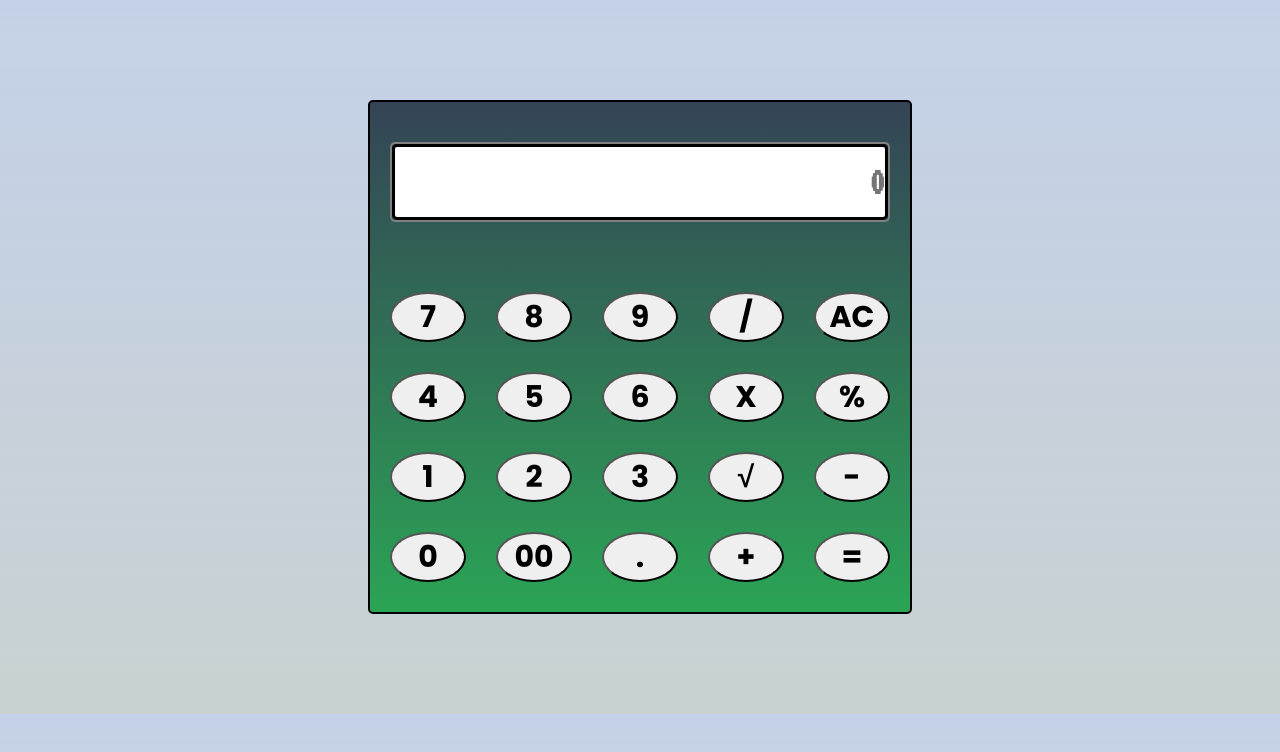
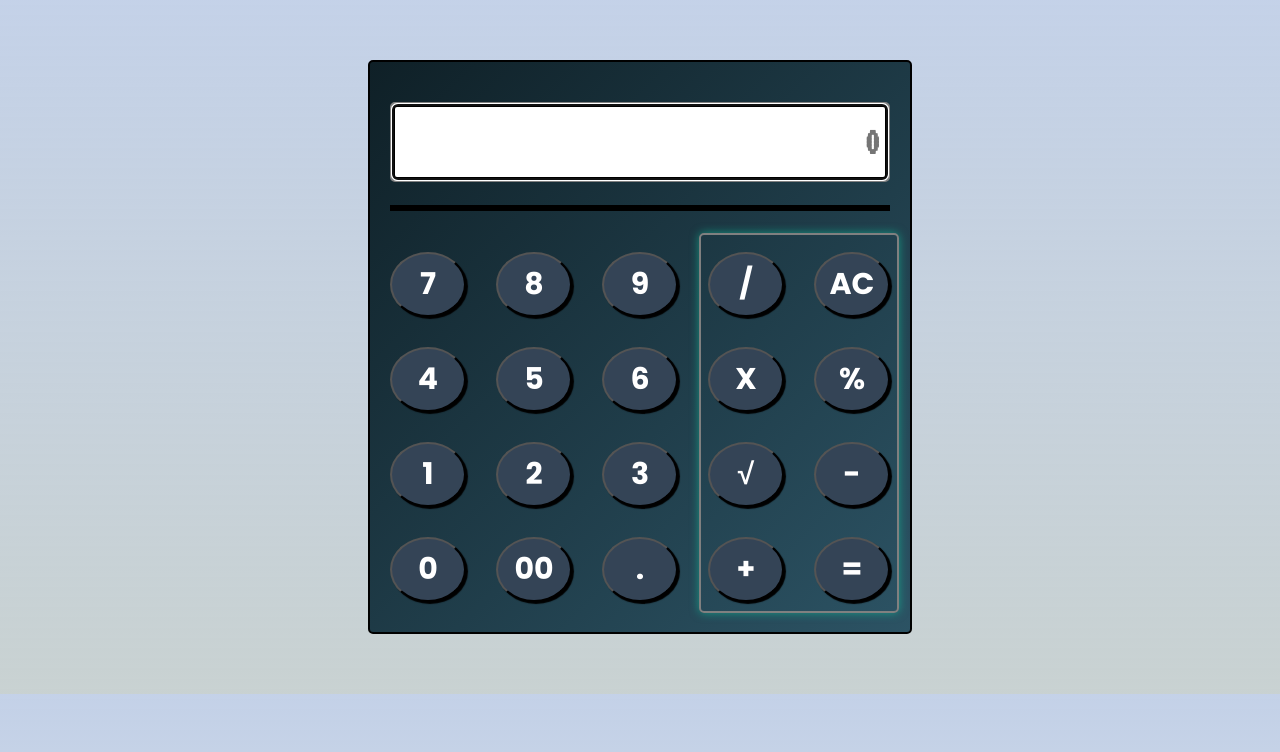
Before and after one commit to downstreamspiral/OIBSIP_level_2_task1_calculator, a plain HTML site: page index.html in a window 1280 px wide. Drawn offline with Linux system fonts and the light colour scheme.

Commit message:
design complete

```diff
--- a/css/style.css
+++ b/css/style.css
@@ -17,14 +17,18 @@ body{
 .piece{
     max-width: 800px;
     height: auto;
-    margin: 100px auto;
+    margin: 60px auto;
 
     display: flex;
     flex-direction: column;
     gap: 30px;
-    background: linear-gradient(#344456,#2ba455);
+    /* background: linear-gradient(#344456,#2ba455); */
+
+    background: linear-gradient(135deg, #0f2027, #2c5364);
     border: 2px solid black;
     border-radius: 5px;
+
+    position: relative;
 }
 
 
@@ -47,11 +51,37 @@ body{
     font-family: 'VT323',sans-serif;
     font-size: 40px;
     font-weight: bold;
+    padding: 0 5px;
+}
+
+.border_line2{
+    position: absolute;
+    top: 25%;
+    left: 20px;
+    width: 500px;
+    border: 3px solid black;
+}
+
+
+.border_line{
+    position: absolute;
+    top: 30%;
+    left: 61%;
+    width: 200px;
+    height: 380px;
+    pointer-events: none;
+
+
+
+
+    border: 2px solid grey;
+    border-radius: 5px;
+    box-shadow: 0 0 10px #1b9a;
 }
 
 .button_panel{
     width: 500px;
-    height: auto;
+    height: 350px;
     display: flex;
     flex-direction: column;
     gap: 30px;
@@ -59,20 +89,29 @@ body{
     margin: 0 20px 30px 20px;
 
 
+
+
 }
+
 
 .button_panel div{
     display: flex;
     flex-wrap: nowrap;
     gap: 30px;
-    height: 50px;
+    height: 65px;
 }
 
 .button_panel div button{
-    width: 100px;
+    width: 400px;
     margin: 0 auto ;
+    color: white;
+    background-color: #344456;
+
     border-radius: 50%;
     font-size: 30px;
     font-weight: bold;
     font-family: 'Poppins',sans-serif;
+    cursor: pointer;
+
+    box-shadow: 2px 2px 1px black;
 }
--- a/index.html
+++ b/index.html
@@ -24,9 +24,13 @@
 
         <div class="input_field">
 
-            <input type="text" placeholder="0">
+            <input type="text" autofocus  placeholder="0">
 
         </div>
+
+        <div class="border_line2"></div>
+
+        <div class="border_line"></div>
 
         <div class="button_panel">
 
```
